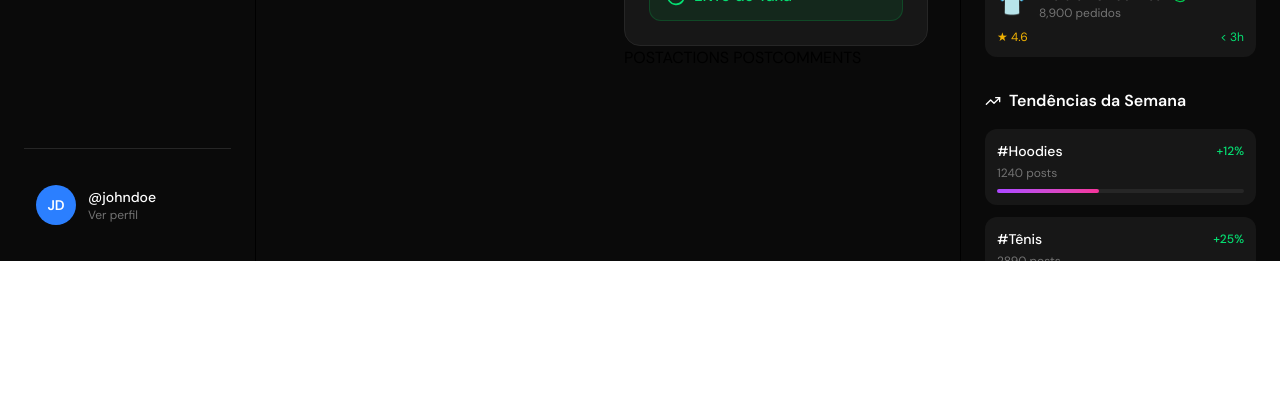
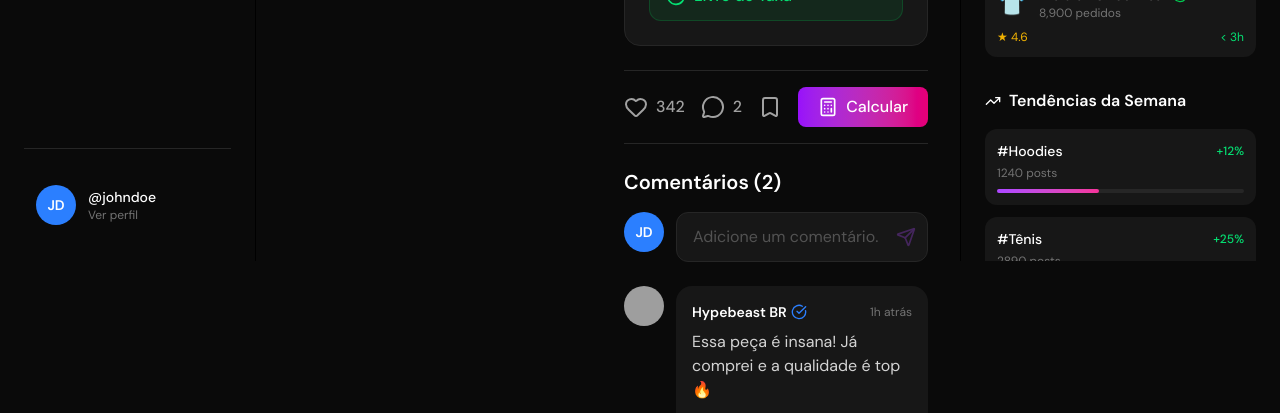
Before and after one commit to rafaelbarbos/projetos, a Next.js app in the folder streethub/: page /post/1 in a window 1280 px wide. Shown: the part 539-952 px from the top of the page. Before the commit the page ends 800 px from the top, so only its background shows below. Built offline with nearby package versions, Linux system fonts and the light colour scheme; grey boxes are pictures that could not be loaded.

Commit message:
Finalização do post com bugs na imagem

```diff
--- /dev/null
+++ b/streethub/app/components/post/Postactions.tsx
@@ -0,0 +1,68 @@
+'use client';
+
+// src/components/post/PostActions.tsx
+// 'use client' necessário por useState (liked, saved)
+
+import { useState } from 'react';
+import Link from 'next/link';
+import { Heart, MessageCircle, Bookmark, Calculator } from 'lucide-react';
+import type { Post } from '@/types/feed';
+
+interface PostActionsProps {
+  post: Post;
+}
+
+export function PostActions({ post }: PostActionsProps) {
+  const [liked, setLiked]           = useState(post.liked);
+  const [saved, setSaved]           = useState(post.saved);
+  const [likesCount, setLikesCount] = useState(post.likes);
+
+  const handleLike = () => {
+    setLiked(!liked);
+    setLikesCount(liked ? likesCount - 1 : likesCount + 1);
+    // ⚠️ Mock — substituir por: await fetch(`/api/posts/${post.id}/like`, { method: 'POST' })
+  };
+
+  const handleSave = () => {
+    setSaved(!saved);
+    // ⚠️ Mock — substituir por: await fetch(`/api/posts/${post.id}/save`, { method: 'POST' })
+  };
+
+  return (
+    <div className="flex items-center gap-4 py-4 border-y border-neutral-800">
+
+      <button
+        onClick={handleLike}
+        className={`flex items-center gap-2 transition-colors ${
+          liked ? 'text-red-500' : 'text-neutral-400 hover:text-red-500'
+        }`}
+      >
+        <Heart className={`w-6 h-6 ${liked ? 'fill-current' : ''}`} />
+        <span className="font-medium">{likesCount}</span>
+      </button>
+
+      <button className="flex items-center gap-2 text-neutral-400 hover:text-blue-400 transition-colors">
+        <MessageCircle className="w-6 h-6" />
+        <span className="font-medium">{post.comments.length}</span>
+      </button>
+
+      <button
+        onClick={handleSave}
+        className={`flex items-center gap-2 ml-auto transition-colors ${
+          saved ? 'text-purple-400' : 'text-neutral-400 hover:text-purple-400'
+        }`}
+      >
+        <Bookmark className={`w-6 h-6 ${saved ? 'fill-current' : ''}`} />
+      </button>
+
+      <Link
+        href={`/calculator?yuan=${post.priceYuan}`}
+        className="px-5 py-2 bg-gradient-to-r from-purple-600 to-pink-600 hover:from-purple-700 hover:to-pink-700 rounded-lg text-white font-medium flex items-center gap-2 transition-all"
+      >
+        <Calculator className="w-5 h-5" />
+        Calcular
+      </Link>
+
+    </div>
+  );
+}
--- /dev/null
+++ b/streethub/app/components/post/Postcomments.tsx
@@ -0,0 +1,114 @@
+'use client';
+
+// src/components/post/PostComments.tsx
+// 'use client' necessário por useState (texto do comentário)
+//
+// MUDANÇAS vs Figma:
+// - <form onSubmit> → <div> + onClick (Next.js não usa form HTML)
+// - <img src fixo> → <Avatar> com currentUser
+// - Link to= → Link href=
+// - /user/${id} → /${username}
+
+import { useState } from 'react';
+import Link from 'next/link';
+import { Send, Heart, CheckCircle } from 'lucide-react';
+import { Avatar } from '@/app/components/shared/Avatar';
+import { currentUser } from '@/data/mockData';
+import type { Post } from '@/types/feed';
+
+// ⚠️ currentUser → substituir pelo contexto de autenticação
+
+interface PostCommentsProps {
+  post: Post;
+}
+
+export function PostComments({ post }: PostCommentsProps) {
+  const [commentText, setCommentText] = useState('');
+
+  const handleComment = () => {
+    if (!commentText.trim()) return;
+    setCommentText('');
+    // ⚠️ Mock — substituir por: await fetch(`/api/posts/${post.id}/comments`, { method: 'POST', body: ... })
+  };
+
+  return (
+    <div>
+      <h2 className="text-xl font-bold text-white mb-4">
+        Comentários ({post.comments.length})
+      </h2>
+
+      {/* Formulário de comentário */}
+      <div className="flex gap-3 mb-6">
+        <Avatar
+          src={currentUser.avatar}
+          name={currentUser.displayName}
+          size="md"
+        />
+        <div className="flex-1 relative">
+          <input
+            type="text"
+            value={commentText}
+            onChange={(e) => setCommentText(e.target.value)}
+            onKeyDown={(e) => e.key === 'Enter' && handleComment()}
+            placeholder="Adicione um comentário..."
+            className="w-full bg-neutral-900 border border-neutral-800 rounded-xl px-4 py-3 pr-12 text-white placeholder:text-neutral-600 focus:outline-none focus:border-purple-500 transition-colors"
+          />
+          <button
+            onClick={handleComment}
+            disabled={!commentText.trim()}
+            className="absolute right-3 top-1/2 -translate-y-1/2 text-purple-500 hover:text-purple-400 disabled:opacity-30 disabled:cursor-not-allowed transition-colors"
+          >
+            <Send className="w-5 h-5" />
+          </button>
+        </div>
+      </div>
+
+      {/* Lista de comentários */}
+      <div className="space-y-4">
+        {post.comments.map((comment) => (
+          <div key={comment.id} className="flex gap-3">
+
+            {/* Avatar do autor do comentário — link usa username */}
+            <Link href={`/${comment.user.username}`}>
+              <Avatar
+                src={comment.user.avatar}
+                name={comment.user.displayName}
+                size="md"
+              />
+            </Link>
+
+            <div className="flex-1 bg-neutral-900 rounded-2xl p-4">
+              <div className="flex items-center justify-between mb-2">
+                <Link
+                  href={`/${comment.user.username}`}
+                  className="flex items-center gap-1 hover:opacity-80"
+                >
+                  <span className="font-semibold text-white text-sm">
+                    {comment.user.displayName}
+                  </span>
+                  {comment.user.verified && (
+                    <CheckCircle className="w-4 h-4 text-blue-500" />
+                  )}
+                </Link>
+                <span className="text-xs text-neutral-500">{comment.timestamp}</span>
+              </div>
+
+              <p className="text-neutral-300">{comment.text}</p>
+
+              <div className="flex items-center gap-4 mt-3 text-sm">
+                <button className="text-neutral-400 hover:text-red-400 flex items-center gap-1 transition-colors">
+                  <Heart className="w-4 h-4" />
+                  <span>{comment.likes}</span>
+                </button>
+                <button className="text-neutral-400 hover:text-blue-400 transition-colors">
+                  Responder
+                </button>
+              </div>
+            </div>
+
+          </div>
+        ))}
+      </div>
+    </div>
+  );
+}
--- a/streethub/app/post/[id]/page.tsx
+++ b/streethub/app/post/[id]/page.tsx
@@ -11,6 +11,9 @@ import { PostImage } from "@/app/components/post/PostImage";
 import { PostInfo } from "@/app/components/post/PostInfo";
 import { mockPosts } from "@/data/mockData";
 import { PostPricing } from "@/app/components/post/Postpricing";
+import { PostActions } from "@/app/components/post/Postactions";
+import { PostComments } from "@/app/components/post/Postcomments";
+
 
 // mockPosts → substituir por GET /api/posts/:id
 
@@ -54,8 +57,8 @@ export default function PostDetailPage({
 
                             <PostInfo post={post} />
                             <PostPricing post={post} />
-                            POSTACTIONS
-                            POSTCOMMENTS
+                            <PostActions post={post} />
+                            <PostComments post={post} />
                         </div>
                     </div>
 
```
